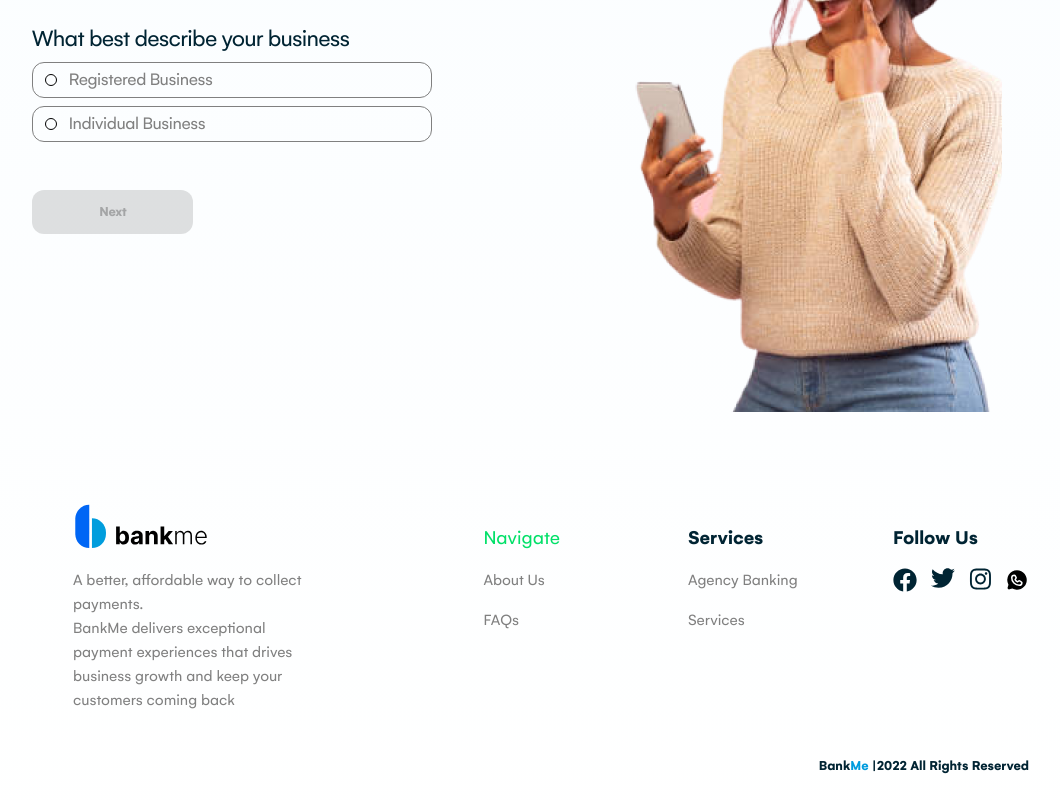
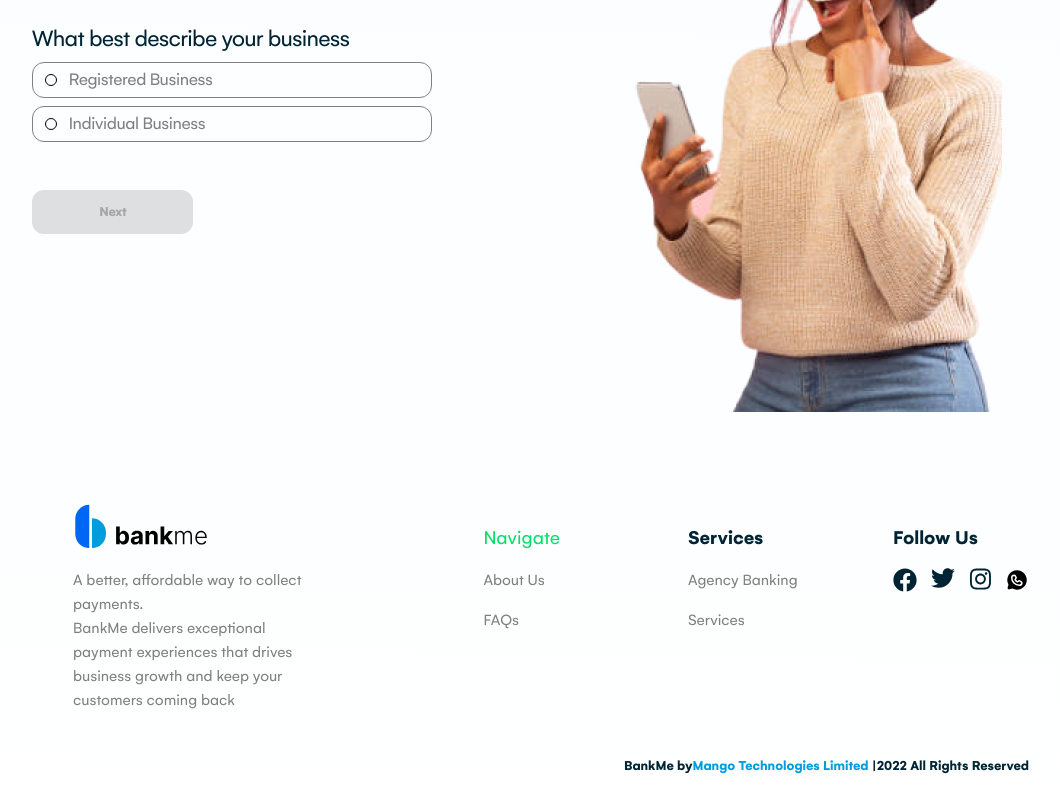
Before and after one commit to gbemme/Bankmonie, a Nuxt app: page /signUp in a window 1280 px wide. Shown: the part 275-1075 px from the top of the page, without its empty margins (91-1151 px from the left). Built offline with nearby package versions, Linux system fonts and the light colour scheme.

Commit message:
Update Footer.vue

```diff
--- a/components/reusable/Footer.vue
+++ b/components/reusable/Footer.vue
@@ -29,7 +29,7 @@
           <a href="https://www.facebook.com/" target="_blank">
             <img src="~/static/facebook-logo.svg" alt="FACEBOOK" ref="https://www.facebook.com/">
           </a>
-          <a href="https://www.twitter.com/" target="_blank">
+          <a href="https://www.twitter.com/BankMeHQ" target="_blank">
             <img src="~/static/twitter-logo.svg" alt="" ref="https://www.twitter.com/">
           </a>
           <a href="https://www.instagram.com/" target="_blank">
@@ -42,7 +42,7 @@
     </div>
   </div>
   <div class="footer md:tw-w-3/4 md:tw-m-auto md:tw-flex md:tw-justify-end tw-w-full tw-py-6 tw-text-sm tw-font-semibold">
-    <span style="color: #002433">Bank<span style="color: #009CDE">Me</span> <span>|{{d.getFullYear()}} All Rights Reserved</span></span>
+    <span style="color: #002433">BankMe by<span style="color: #009CDE">Mango Technologies Limited</span> <span>|{{d.getFullYear()}} All Rights Reserved</span></span>
   </div>
 </div>
 </template>
```
